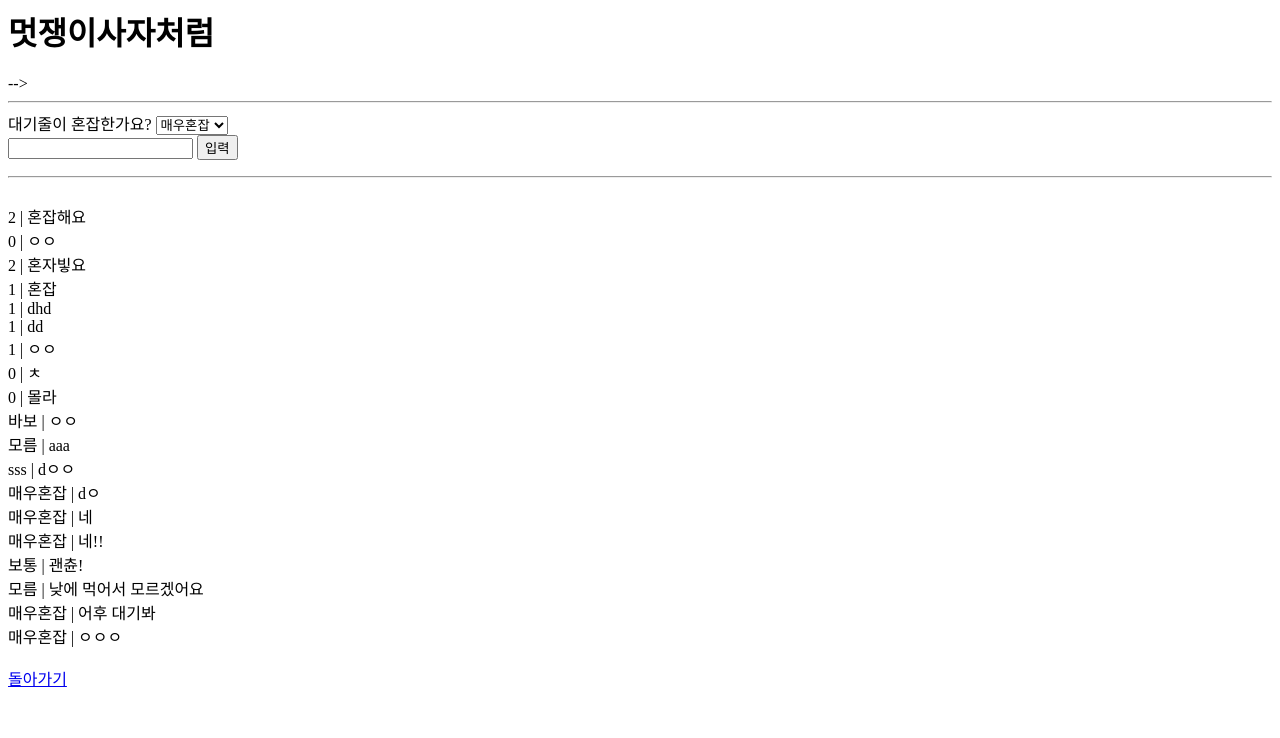
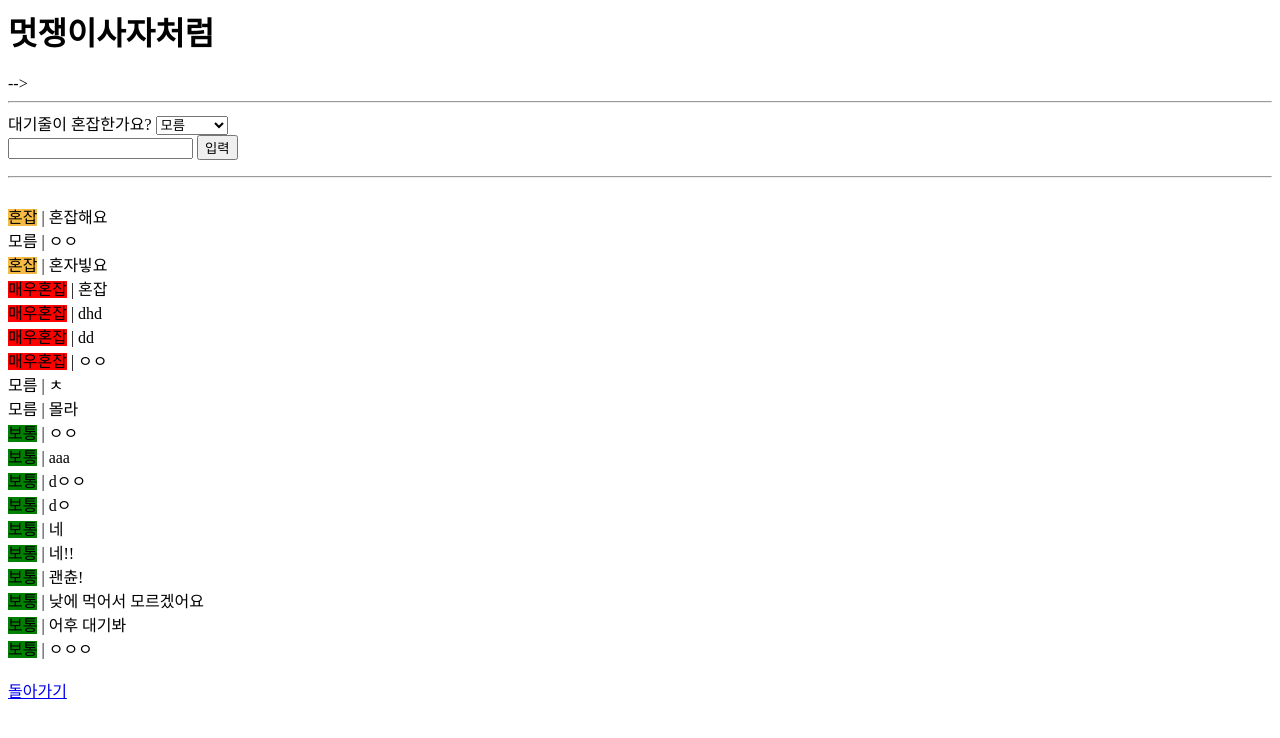
Before and after one commit to blueberry333/festivaldevelopteam_new, a Django app: page /myapp/15/ in a window 1280 px wide. Shown: the top 738 px of the page. Run offline with Django 3.2, Linux system fonts and the light colour scheme; data comes from the database, SQL or seed files in the repository; both versions use the stored data as it was after the commit.

Commit message:
added color

```diff
--- a/myapp/templates/detail.html
+++ b/myapp/templates/detail.html
@@ -10,10 +10,10 @@
         {% csrf_token %}
         대기줄이 혼잡한가요?
         <select name="crowded">
-                <option value="모름">모름</option>
-                <option value="매우혼잡" selected>매우혼잡</option>
-                <option value="혼잡">혼잡</option>
-                <option value="보통">보통</option>
+                <option value="0" selected>모름</option>
+                <option value="1" style="background-color:red;">매우혼잡</option>
+                <option value="2" style="background-color: #F6BB43;">혼잡</option>
+                <option value="3" style="background-color: green;">보통</option>
         </select>
         <br>
         <input type="text" name="content" placeholder="">
@@ -25,7 +25,16 @@
     <!-- 댓글목록 -->
     {% for comment in board.comments.all %}
         <div class="comment">
-          {{ comment.dropdown }} | {{ comment.comment_contents }}
+        {% if comment.dropdown == "0" %}
+            <span style="width:50px;">모름</span>
+        {% elif comment.dropdown == "1" %}
+            <span style="background-color:red; width:50px;">매우혼잡</span>
+        {% elif comment.dropdown == "2" %}
+            <span style="background-color:#F6BB43; width:50px;">혼잡</span>
+        {% else %}
+            <span style="background-color:green; width:50px;">보통</span>
+        {% endif %}
+        | {{ comment.comment_contents }}
         </div>
 
     {% empty %}
--- a/myapp/views.py
+++ b/myapp/views.py
@@ -49,7 +49,7 @@ def comment_write(request, board_id):
         post = get_object_or_404(Board, pk=board_id)
         content = request.POST.get('content')
         drop = request.POST.get('crowded')
-        print(drop)
+        # print(drop)
 
 
     if not content:
```
Also changed, not shown: db.sqlite3.
